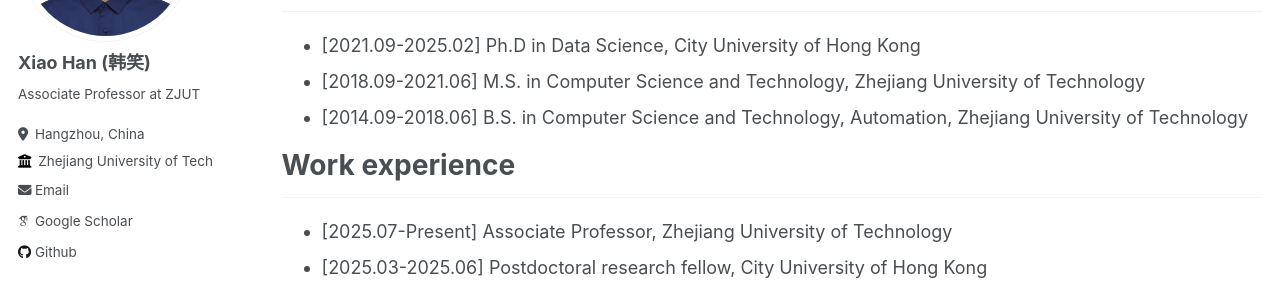
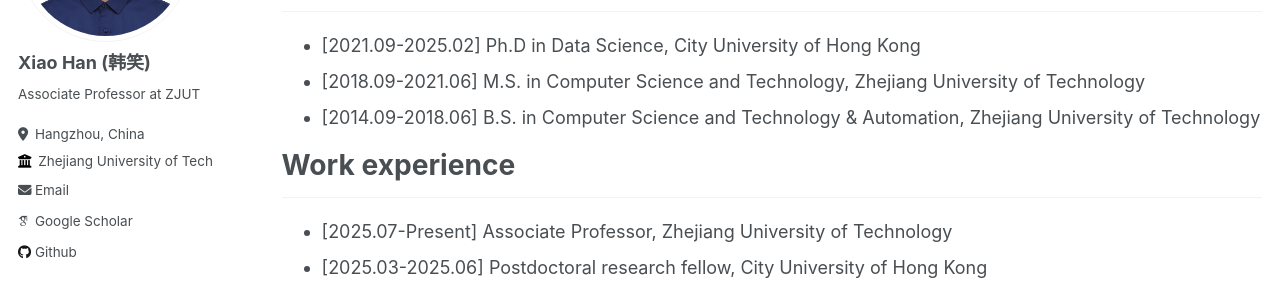
Before and after one commit to hahahenha/hahahenha.github.io, a Jekyll site: the page built from _pages/cv.md, in a window 1280 px wide and 900 px high. Shown: the part 239-539 px from the top of the window. Built offline with Jekyll 4.4.1, drawn with Linux system fonts in a browser that asks for light colours; some web fonts are replaced.

Commit message:
Update cv.md

```diff
--- a/_pages/cv.md
+++ b/_pages/cv.md
@@ -37,7 +37,7 @@ redirect_to: "https://www.hahahenha.net/static/CV/CV_HX.pdf"
 <ul>
   <li>[2021.09-2025.02] Ph.D in Data Science, City University of Hong Kong</li>
   <li>[2018.09-2021.06] M.S. in Computer Science and Technology, Zhejiang University of Technology</li>
-  <li>[2014.09-2018.06] B.S. in Computer Science and Technology, Automation, Zhejiang University of Technology</li>
+  <li>[2014.09-2018.06] B.S. in Computer Science and Technology & Automation, Zhejiang University of Technology</li>
 </ul>
 
 
```
